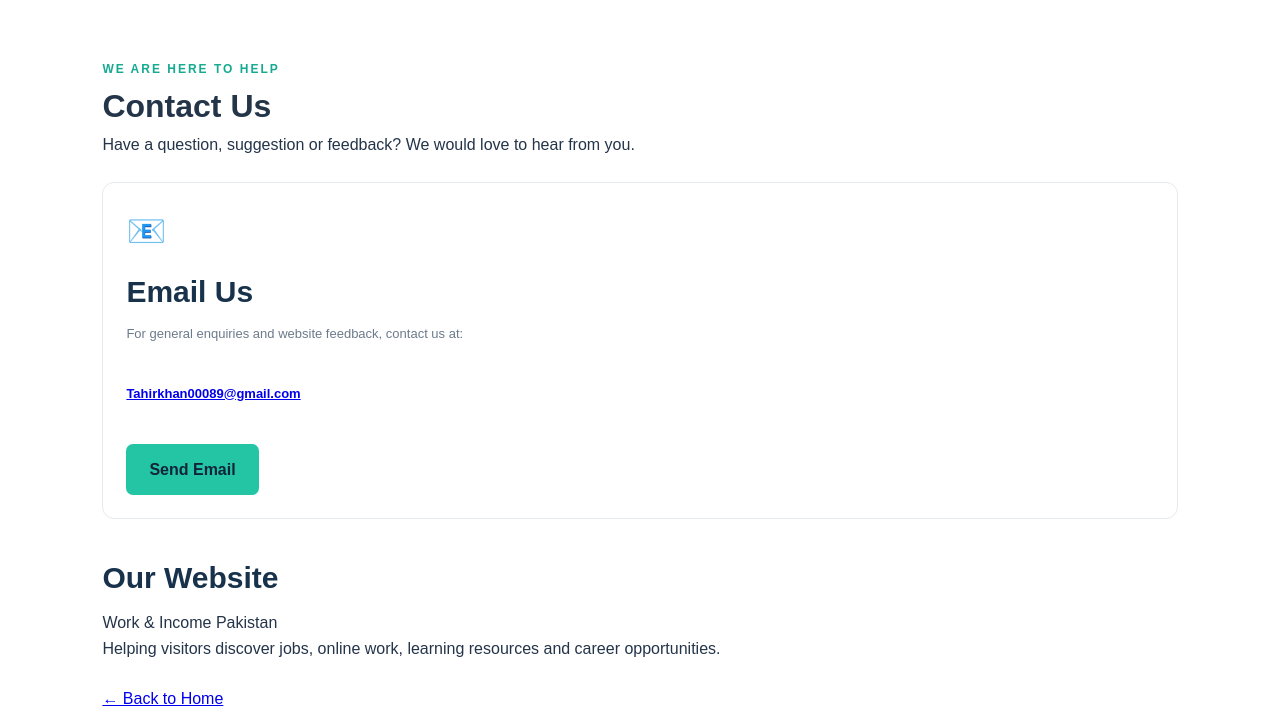
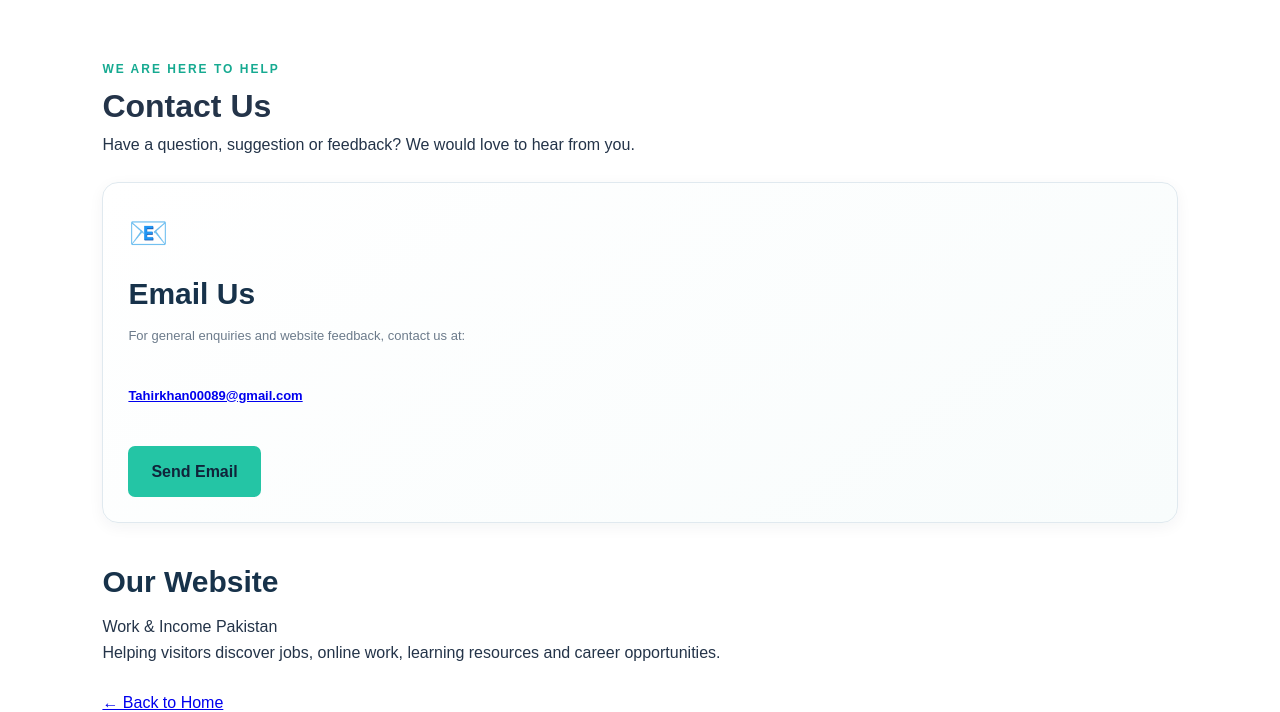
Before and after one commit to tahirkhan00089/work-income-pakistan, a plain HTML site: page contact.html in a window 1280 px wide. Shown: the part 88-800 px from the top of the page. Drawn offline with Linux system fonts and the light colour scheme.

Commit message:
Update styles.css

```diff
--- a/styles.css
+++ b/styles.css
@@ -325,18 +325,22 @@ body {
   gap: 20px;
 }
 
+
 .opportunity-card {
-  border: 1px solid #e4ebf0;
-  padding: 23px;
-  border-radius: 12px;
-  background: white;
-  transition: .2s;
+  border: 1px solid #e0e9ef;
+  padding: 25px;
+  border-radius: 16px;
+  background: linear-gradient(145deg, #ffffff, #f8fcfc);
+  transition: all 0.3s ease;
+  box-shadow: 0 4px 15px rgba(16, 36, 58, 0.05);
 }
 
 .opportunity-card:hover {
-  transform: translateY(-4px);
-  box-shadow: 0 10px 25px #17324a12;
+  transform: translateY(-7px);
+  border-color: #24c5a5;
+  box-shadow: 0 14px 30px rgba(16, 36, 58, 0.12);
 }
+
 
 .card-icon {
   font-size: 32px;
```
